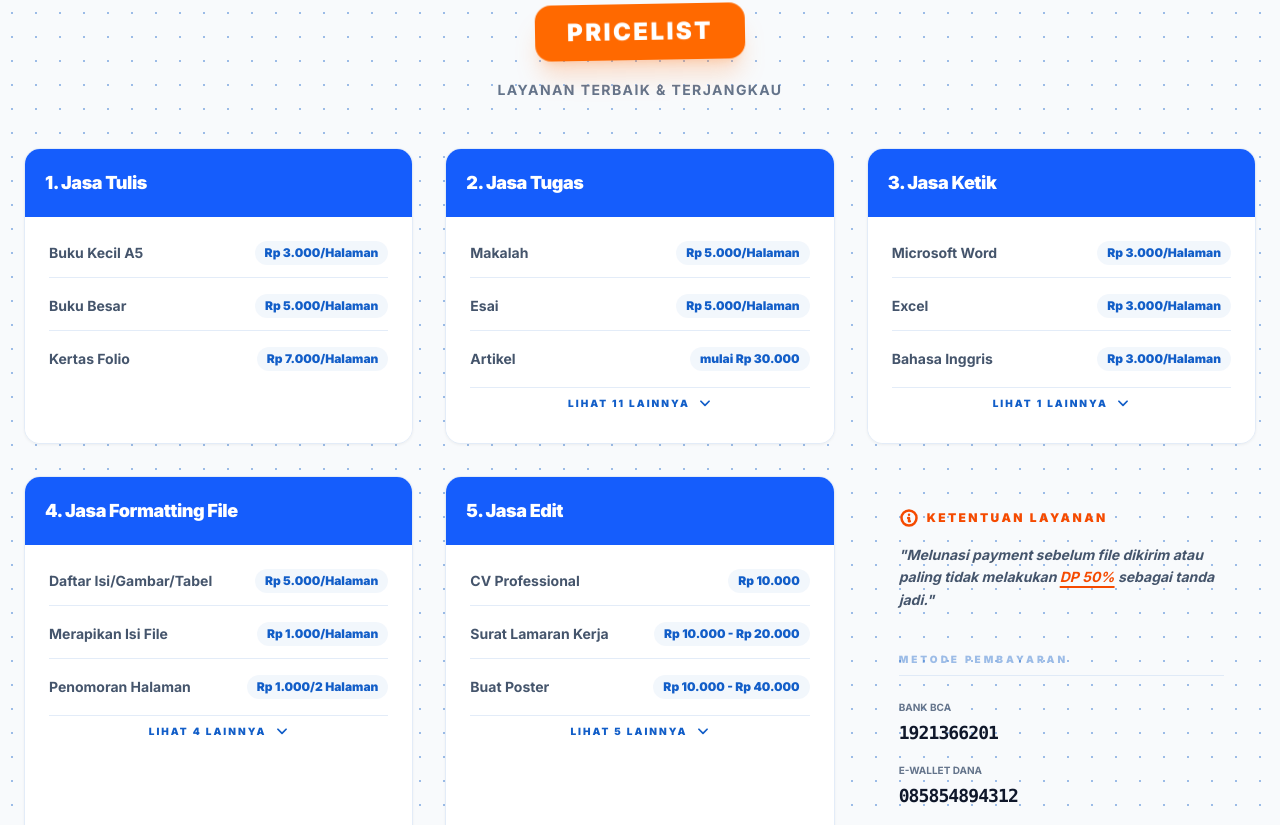
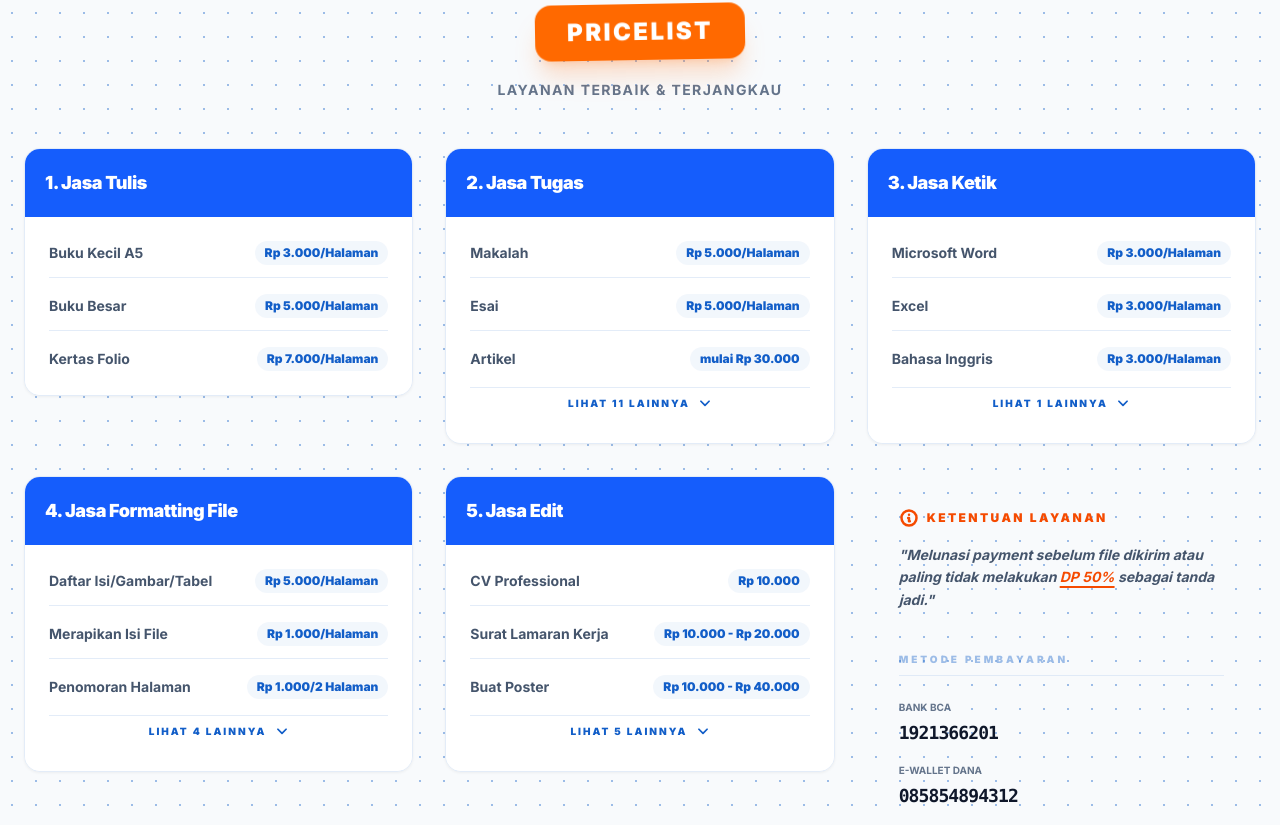
Before and after one commit to MakdumIbrohim/mifabye-finance, a Next.js app: page / in a window 1280 px wide. Shown: the part 575-1400 px from the top of the page. Built offline with nearby package versions, Linux system fonts and the light colour scheme.

Commit message:
style: align service cards and refine card layout transitions in home page

```diff
--- a/app/page.tsx
+++ b/app/page.tsx
@@ -148,19 +148,19 @@ export default function LandingPage() {
             <p className="text-sm font-bold text-text-muted uppercase tracking-widest pt-2">Layanan Terbaik & Terjangkau</p>
           </div>
 
-          <div className="grid grid-cols-1 md:grid-cols-2 lg:grid-cols-3 gap-8">
+          <div className="grid grid-cols-1 md:grid-cols-2 lg:grid-cols-3 gap-8 items-start">
             {services.map((svc, idx) => {
               const isExpanded = expandedCategories.includes(svc.category);
               const itemsToShow = isExpanded ? svc.items : svc.items.slice(0, 3);
               const hasMore = svc.items.length > 3;
 
               return (
-                <div key={idx} className="subtle-card !p-0 overflow-hidden flex flex-col group h-full">
+                <div key={idx} className="subtle-card !p-0 overflow-hidden flex flex-col group transition-all duration-300">
                   <div className={`p-5 ${svc.color} text-white`}>
                     <h3 className="text-lg font-black tracking-tight">{svc.category}</h3>
                   </div>
-                  <div className="p-6 space-y-4 flex-1 bg-white">
-                    <div className="space-y-4 transition-all duration-300">
+                  <div className="p-6 space-y-4 bg-white">
+                    <div className="space-y-4">
                       {itemsToShow.map((item, i) => (
                         <div key={i} className="flex items-center justify-between gap-4 border-b border-border pb-3 last:border-0 last:pb-0 animate-fade-in" style={{ animationDelay: `${i * 0.05}s` }}>
                           <span className="text-sm font-bold text-slate-600 leading-tight">{item.name}</span>
```
